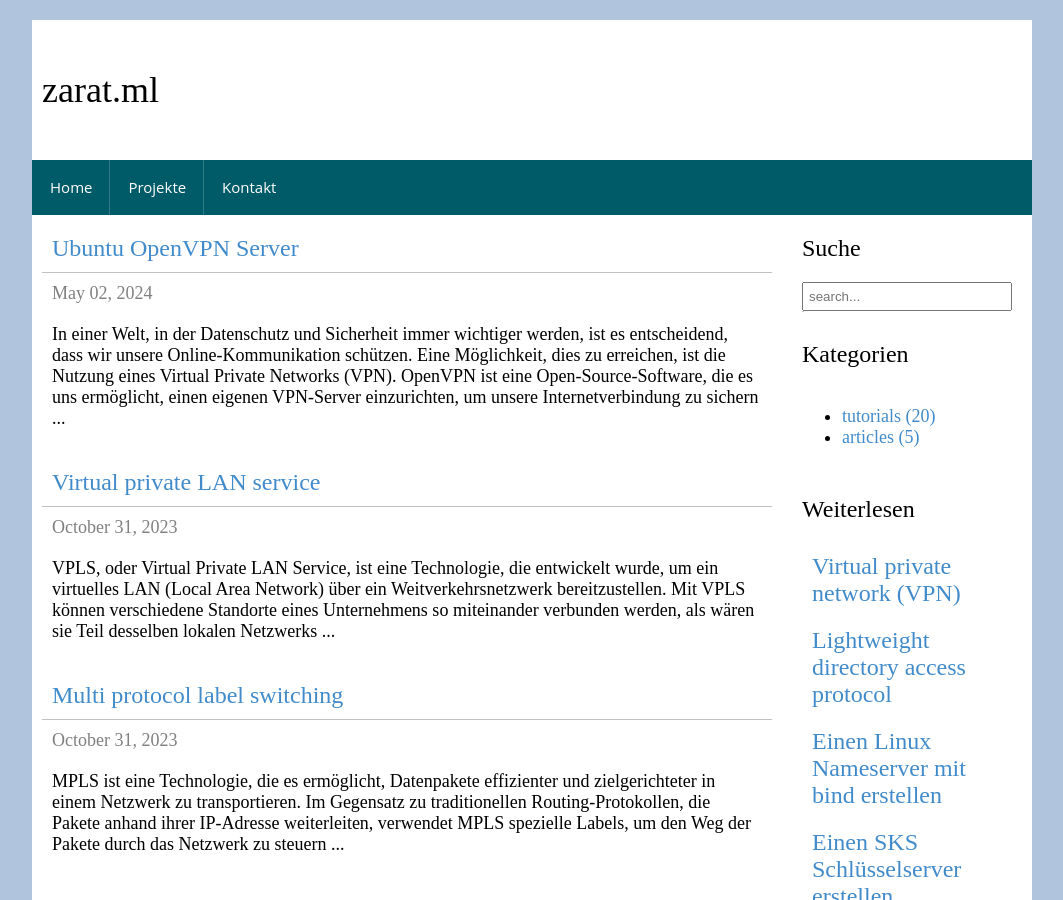
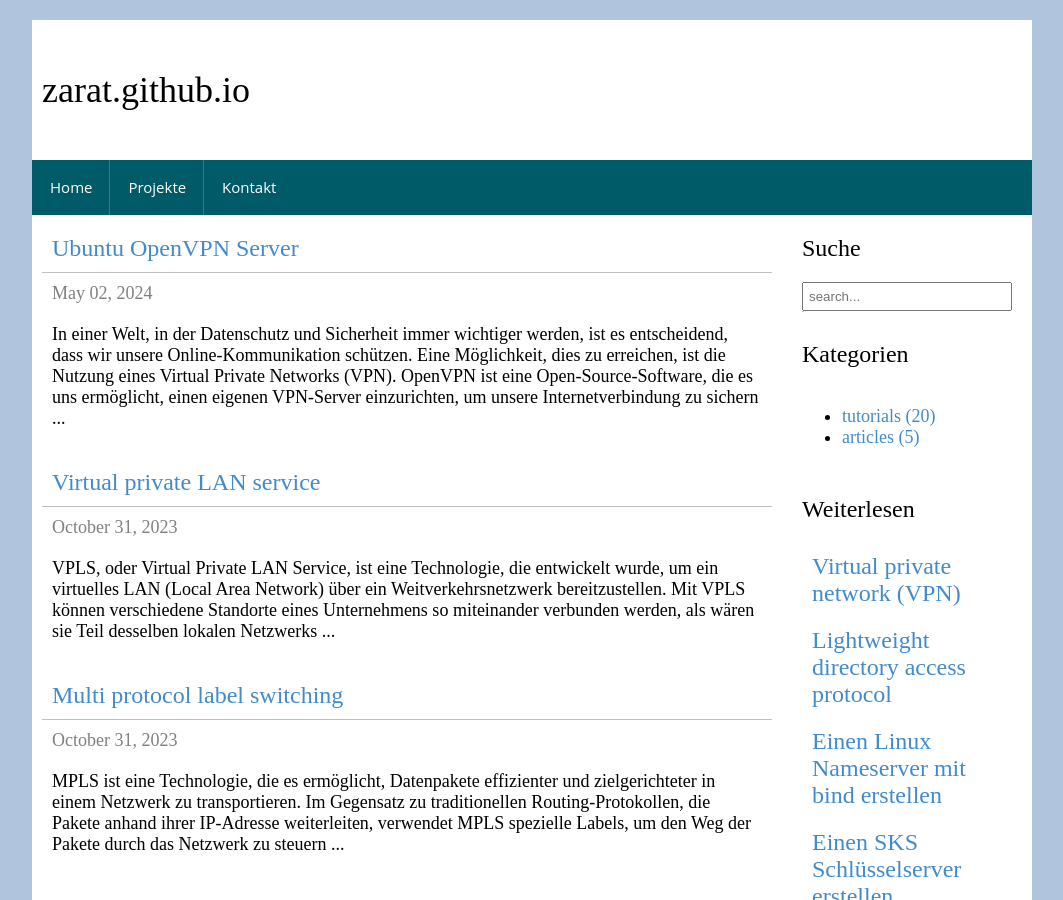
Before and after one commit to zarat/zarat.github.io, a Jekyll site: the page built from index.html, in a window 1280 px wide and 900 px high. Shown: the whole window, without its empty margins (108-1171 px from the left). Built offline with Jekyll 4.4.1, drawn with Linux system fonts in a browser that asks for light colours; the list of posts is cut into pages by our own code.

Commit message:
Update header.html

```diff
--- a/_includes/header.html
+++ b/_includes/header.html
@@ -1,6 +1,6 @@
   <div class='sp-main-header'>
     <div class='sp-main-header-logo'>
-      <h1>zarat.ml</h1>
+      <h1>zarat.github.io</h1>
       <!-- <h4>Just another github blog</h4> -->
     </div>
   </div>
```
